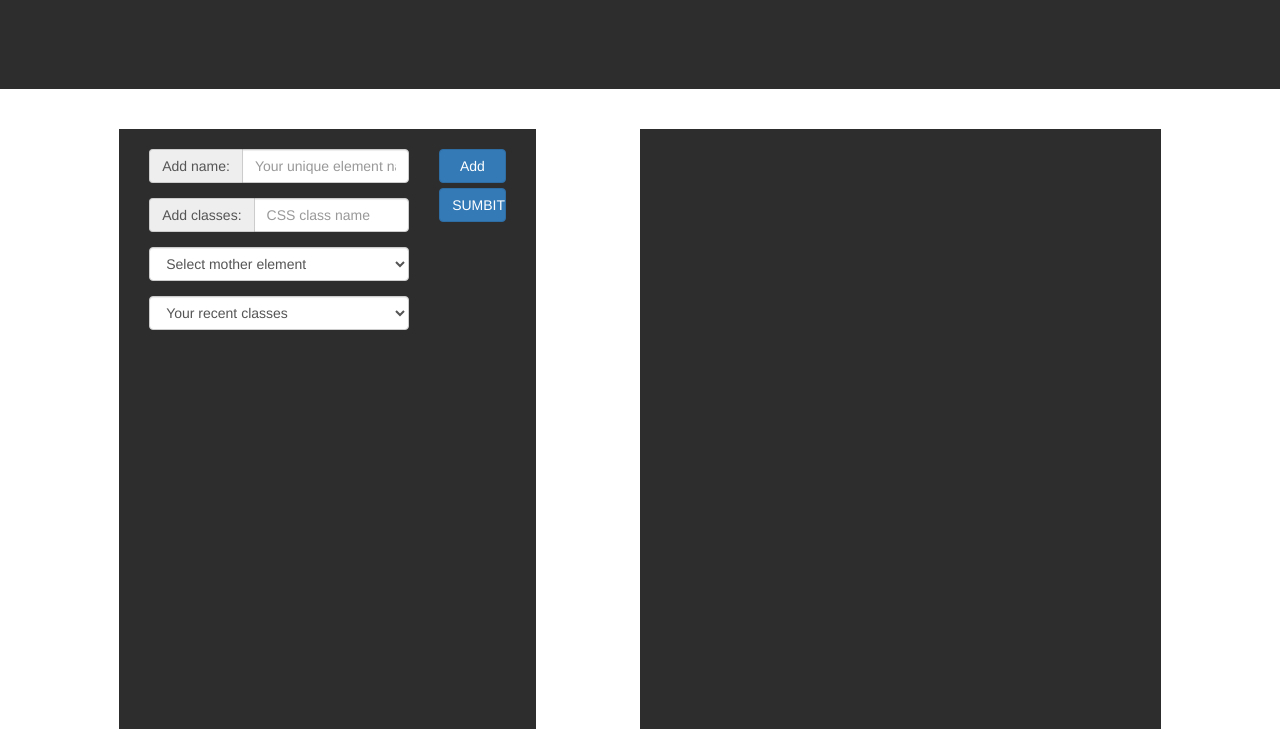
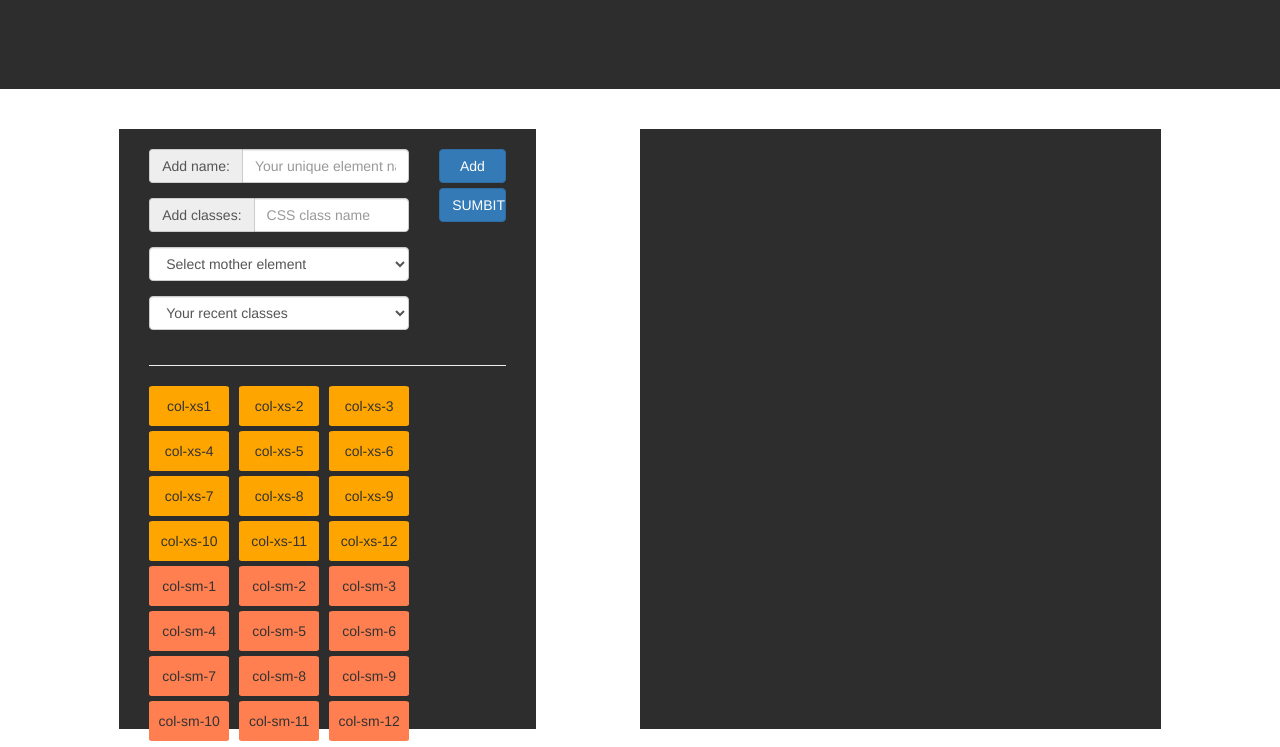
Before and after one commit to Ondraba/aireem_test, a website: page index.html in a window 1280 px wide. Shown: the part 221-968 px from the top of the page. Drawn offline with Linux system fonts and the light colour scheme.

Commit message:
add appOptions

```diff
--- a/index.html
+++ b/index.html
@@ -78,10 +78,19 @@
 									</div>
 
 										<div class='col-sm-12'>
-											<div class='element-review'>
+											<hr />
+											<div class='favourites-area'>
+												<div class='row'>
 
+												</div>
 											</div>
 										</div>
+
+									<div class='col-sm-12'>
+										<div class='element-review'>
+
+										</div>
+									</div>
 							</div>
 							<div class='col-sm-1'></div>
 							<div class='col-sm-5 structure-map'>
@@ -99,12 +108,14 @@
 
 <script src="js/jquery-3.1.1.min.js"></script>
 <script src="js/ElementOptions.js"></script>
+<script src="js/AppOptions.js"></script>
 <script src="js/Element.js"></script>
 <script src="js/Helpers.js"></script>
 <script src="js/StructureVendor.js"></script>
 <script src="js/UserInterface.js"></script>
 <script>
 	var elementOptionsInstance = new ElementOptions();
+	var appOptionsInstance = new AppOptions();
 	var structureVendorInstance = new StructureVendor();
  	var helpersInstnace = new Helpers();
  	var userInterfraceInstance = new UserInterface();
--- /dev/null
+++ b/js/AppOptions.js
@@ -0,0 +1,46 @@
+class AppOptions{
+    constructor() {
+
+    this.options = this.getAppOptions();
+    }
+
+getAppOptions(){
+    var appOptions = {
+      creativeArea :
+      {
+        favourites:{
+        xsGrid:  [
+            'col-xs1',
+            'col-xs-2',
+            'col-xs-3',
+            'col-xs-4',
+            'col-xs-5',
+            'col-xs-6',
+            'col-xs-7',
+            'col-xs-8',
+            'col-xs-9',
+            'col-xs-10',
+            'col-xs-11',
+            'col-xs-12'
+          ],
+        smGrid:  [
+            'col-sm-1',
+            'col-sm-2',
+            'col-sm-3',
+            'col-sm-4',
+            'col-sm-5',
+            'col-sm-6',
+            'col-sm-7',
+            'col-sm-8',
+            'col-sm-9',
+            'col-sm-10',
+            'col-sm-11',
+            'col-sm-12'
+          ]
+        }
+      }
+  }
+  return appOptions;
+}
+
+}
--- a/js/UserInterface.js
+++ b/js/UserInterface.js
@@ -5,6 +5,8 @@ class UserInterface {
       this.summonStructureVendor();
       this.newElementNamesArray= [];
       this.newElementClassArray = [];
+      this.localAppOptionsInstance = appOptionsInstance;
+      this.fillCreativeArea();
     }
 
 
@@ -13,16 +15,44 @@ class UserInterface {
        $('.js_input-mother-select-list').append(("<option value='" + defaultMother + "'>" + defaultMother + "</option>"));
      }
 
+     fillCreativeArea(){
+       var t = this;
+       var favouritesArea = $('.favourites-area');
+       var favourites = t.localAppOptionsInstance.options.creativeArea.favourites;
+       t.fillXs(favouritesArea, favourites);
+       t.fillSm(favouritesArea, favourites);
+
+
+     }
+
+     fillXs(favouritesArea, favourites){
+       for(var i = 0; i < favourites.xsGrid.length; i++){
+       var newFavouriteBox = $(document.createElement('div'));
+       newFavouriteBox.addClass('standard-favourite-box');
+       newFavouriteBox.addClass('xs');
+       var newFavouriteBoxText = $(document.createElement('span'));
+       newFavouriteBoxText.text(favourites.xsGrid[i]);
+       newFavouriteBox.append(newFavouriteBoxText);
+       favouritesArea.append(newFavouriteBox);}
+     }
+
+     fillSm(favouritesArea, favourites){
+       for(var i = 0; i < favourites.smGrid.length; i++){
+       var newFavouriteBox = $(document.createElement('div'));
+       newFavouriteBox.addClass('standard-favourite-box');
+       var newFavouriteBoxText = $(document.createElement('span'));
+       newFavouriteBoxText.text(favourites.smGrid[i]);
+       newFavouriteBox.append(newFavouriteBoxText);
+       favouritesArea.append(newFavouriteBox);}
+     }
+
 
      getElement(){
        var t = this;
        $('.js_class-button').on('click', function()
        {
          if ($('.js_class-input').val() != '') {
-
-
           var elementClass= $('.js_class-input').val();
-
           t.createElementMask(elementClass);
           $('.js_class-input').val('');
             }
@@ -34,21 +64,15 @@ class UserInterface {
 
      createElementMask(elementClass){
        var t = this;
-
-
        t.pushToArray(elementClass, t.newElementClassArray)
        t.pustItemToSelectList(elementClass, $('.js_input-class-select-list'));
-
        var newReviewBox = $(document.createElement('div'));
-
        newReviewBox.addClass('reviewBox');
        newReviewBox.css('background-color', helpersInstnace.getRandomColor());
        newReviewBox.css('height', elementOptionsInstance.options.structureMapOptions.height);
-
        var newReviewBoxText = $(document.createElement('span'));
        newReviewBoxText.text('.'+ elementClass);
        newReviewBox.append(newReviewBoxText);
-
        elementOptionsInstance.options.elementInheritence.defaultMaskRoot.append(newReviewBox);
      }
 
@@ -63,8 +87,8 @@ class UserInterface {
 
      emptyMask(){
           var t = this;
-          t.newElementNamesArray.slice(0);
-          t.newElementClassArray.slice(0);
+          t.newElementNamesArray.splice(0);
+          t.newElementClassArray.splice(0);
           $('.element-review').empty();
      }
 
--- a/styles/css/less/main_styles.less
+++ b/styles/css/less/main_styles.less
@@ -39,6 +39,7 @@
 {
 	background-color: #2d2d2d;
 	height: 600px;
+	padding-top: 20px;
 }
 
 .disjoiner
@@ -90,9 +91,34 @@
 .standardDiv{
 	min-height: 80px;
 	background-color: #ffffff;
+	margin-bottom: 10px;
 }
 
 .innerDiv{
 	min-height: 30px;
 	background-color: coral;
+	margin-bottom: 5px;
 }
+
+.standard-favourite-box{
+	background-color: coral;
+	margin-right: 10px;
+	margin-bottom: 5px;
+	height: 40px;
+	min-width: 80px;
+	width: fit-content;
+	border-radius: 5%;
+	padding-top: 10px;
+	padding-left: 5px;
+	padding-right: 5px;
+	text-align: center;
+	float: left;
+}
+
+.standard-favourite-box:hover{
+	font-weight: bold;
+}
+
+.xs{
+	background-color: orange;
+}
```
Also changed, not shown: styles/css/main_styles.css.
